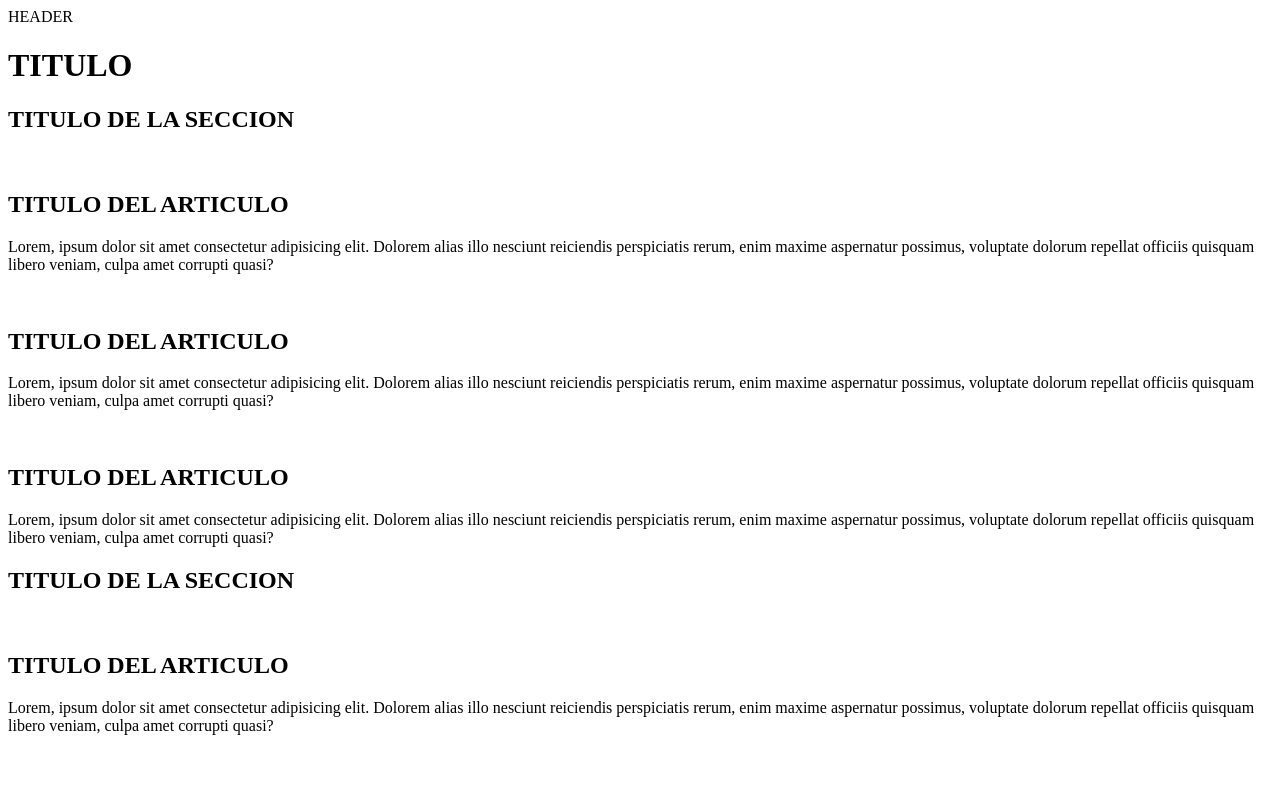
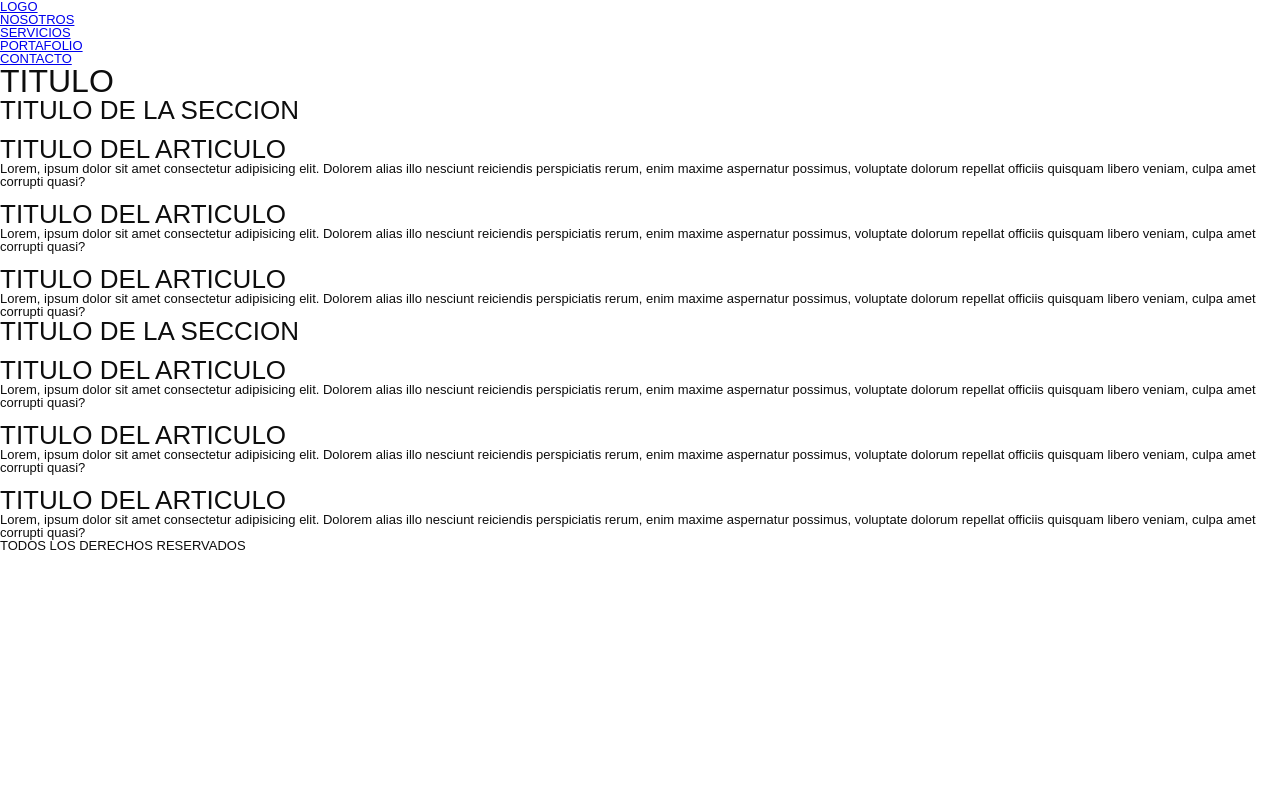
Before and after one commit to yabikusensei/codigo_html, a plain HTML site: page css.html in a window 1280 px wide. Shown: the top 786 px of the page. Drawn offline with Linux system fonts and the light colour scheme.

Commit message:
se agrego reset css

```diff
--- a/css.html
+++ b/css.html
@@ -6,13 +6,36 @@
     <meta http-equiv="X-UA-Compatible" content="IE=edge">
     <meta name="viewport" content="width=device-width, initial-scale=1.0">
     <title>CSS</title>
+    <link rel="stylesheet" href="./style/reset.css">
     <link rel="stylesheet" href="./style/main.css">
 </head>
 
 <body>
     <div>
         <header>
-            HEADER
+            <a href="./">
+                LOGO
+            </a>
+            <nav>
+                <ul>
+                    <li>
+                        <a href="./nosotros.html">
+                            NOSOTROS</a>
+                    </li>
+                    <li>
+                        <a href="./servicios.html">
+                            SERVICIOS</a>
+                    </li>
+                    <li>
+                        <a href="./portafolio.html">
+                            PORTAFOLIO</a>
+                    </li>
+                    <li>
+                        <a href="./contacto.html">
+                            CONTACTO</a>
+                    </li>
+                </ul>
+            </nav>
         </header>
         <main>
             <h1>TITULO</h1>
@@ -60,6 +83,7 @@
                         perspiciatis rerum, enim maxime aspernatur possimus, voluptate dolorum repellat officiis
                         quisquam libero
                         veniam, culpa amet corrupti quasi?</p>
+
                 </article>
                 <article>
                     <figure>
--- a/style/main.css
+++ b/style/main.css
@@ -0,0 +1,24 @@
+/*
+    REGLAS GLOBALES
+    - tamanio de titulos
+    - tamanio de parrafos
+    - colores
+    - tipografia
+*/
+body {
+ font-family: 'arial';
+ font-size: 13px;
+ color: #0d0d0d;
+}
+
+h1 {
+    font-size: 32px;
+}
+
+h2 {
+    font-size: 26px;
+}
+
+h3 {
+    font-size: 22px;
+}
--- /dev/null
+++ b/style/reset.css
@@ -0,0 +1,48 @@
+/* http://meyerweb.com/eric/tools/css/reset/
+   v2.0 | 20110126
+   License: none (public domain)
+*/
+
+html, body, div, span, applet, object, iframe,
+h1, h2, h3, h4, h5, h6, p, blockquote, pre,
+a, abbr, acronym, address, big, cite, code,
+del, dfn, em, img, ins, kbd, q, s, samp,
+small, strike, strong, sub, sup, tt, var,
+b, u, i, center,
+dl, dt, dd, ol, ul, li,
+fieldset, form, label, legend,
+table, caption, tbody, tfoot, thead, tr, th, td,
+article, aside, canvas, details, embed,
+figure, figcaption, footer, header, hgroup,
+menu, nav, output, ruby, section, summary,
+time, mark, audio, video {
+	margin: 0;
+	padding: 0;
+	border: 0;
+	font-size: 100%;
+	font: inherit;
+	vertical-align: baseline;
+}
+/* HTML5 display-role reset for older browsers */
+article, aside, details, figcaption, figure,
+footer, header, hgroup, menu, nav, section {
+	display: block;
+}
+body {
+	line-height: 1;
+}
+ol, ul {
+	list-style: none;
+}
+blockquote, q {
+	quotes: none;
+}
+blockquote:before, blockquote:after,
+q:before, q:after {
+	content: '';
+	content: none;
+}
+table {
+	border-collapse: collapse;
+	border-spacing: 0;
+}
```
